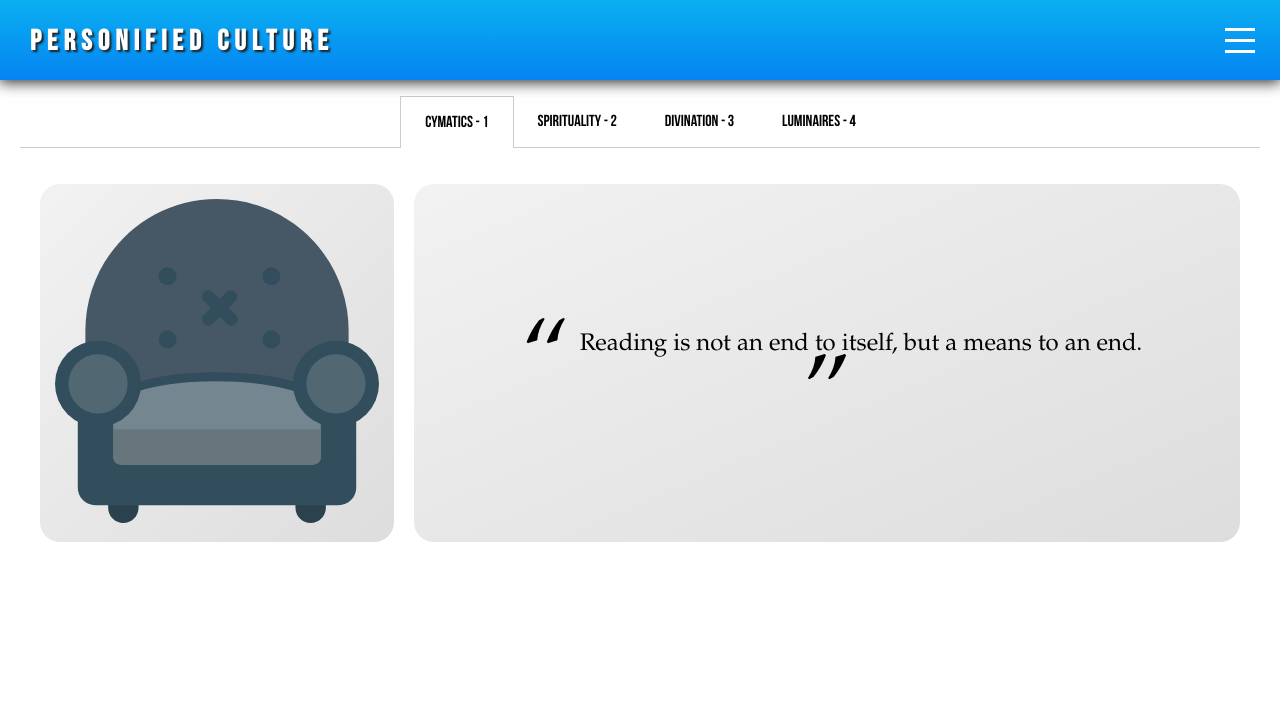
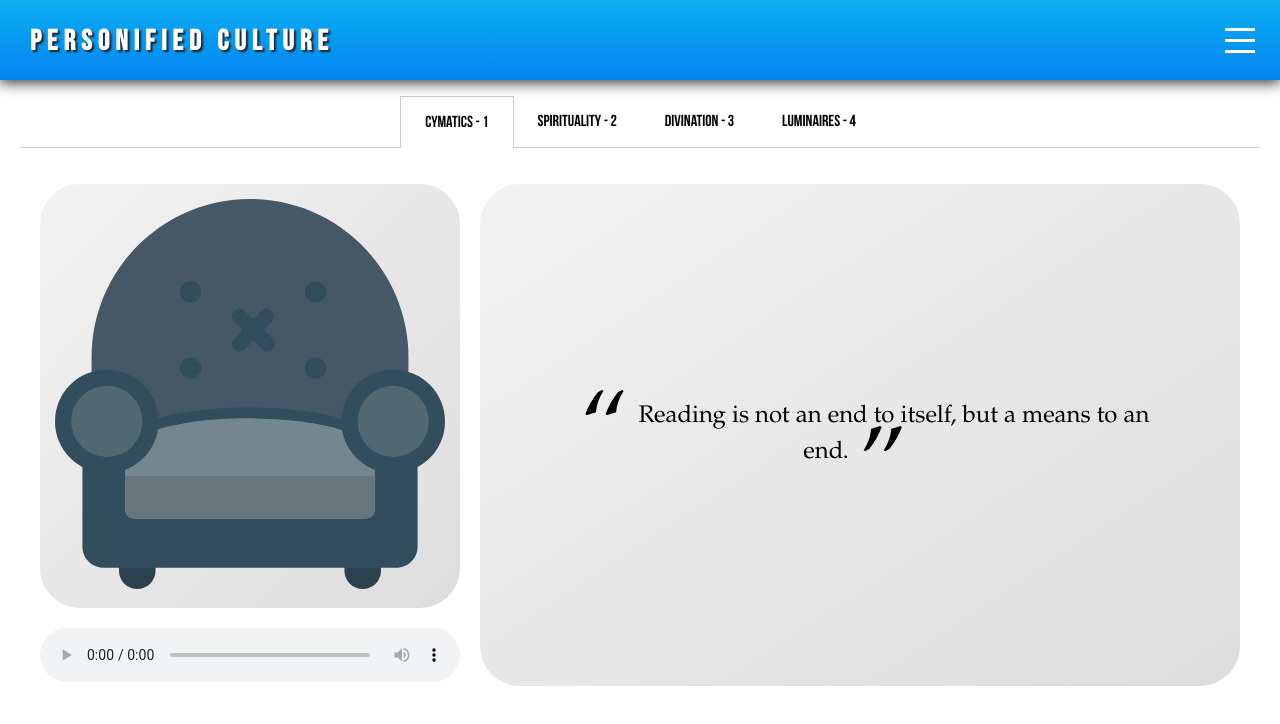
Before and after one commit to Magssch/IT2810-Prosjekt-2-ReactJS, a React (Create React App) app: page / in a window 1280 px wide. Shown: the top 724 px of the page. Built offline with nearby package versions, Linux system fonts and the light colour scheme.

Commit message:
La til kontroller for lyd

```diff
--- a/src/Components/Content/content.css
+++ b/src/Components/Content/content.css
@@ -13,10 +13,16 @@
     transition: 0.2s;
 }
 
+.audio {
+    margin-top: 20px;
+    max-width: 420px;
+    width: 420px;
+}
+
 .textContainer {
     flex: 70%;
     height: auto;
-    border-radius: 20px;
+    border-radius: 40px;
     margin: 10px;
     background: #eee linear-gradient(to bottom right, #f2f2f2, #dddddd);
     display: flex;
@@ -27,7 +33,7 @@
     max-width: 420px;
     max-height: 420px;
     background: #eee linear-gradient(to bottom right, #f2f2f2, #dddddd);
-    border-radius: 20px;
+    border-radius: 40px;
     padding: 15px;
 }
 
@@ -42,6 +48,10 @@
     .image {
         width: 250px;
         height: 250px;
+    }
+
+    .audio {
+        width: 283px;
     }
 }
 
--- a/src/Components/Content/index.js
+++ b/src/Components/Content/index.js
@@ -98,6 +98,7 @@ class Content extends Component {
             <div className="contentContainer">
                 <div className="picContainer">
                     <div className="image" dangerouslySetInnerHTML={{ __html: this.state.imageContent[this.props.tabIndex-1] }} />
+                    <audio className="audio" controls src={this.getAudioPath()} autoPlay="true" loop="true"/>
                 </div>
                 <div className="textContainer">
                     <pre className="TextContent">
@@ -106,8 +107,7 @@ class Content extends Component {
                         </blockquote>
                     </pre>
                 </div>
-                <audio src={this.getAudioPath()} autoPlay="true" loop="true"/>
-            </div>
+               </div>
         );
     }
 }
```
